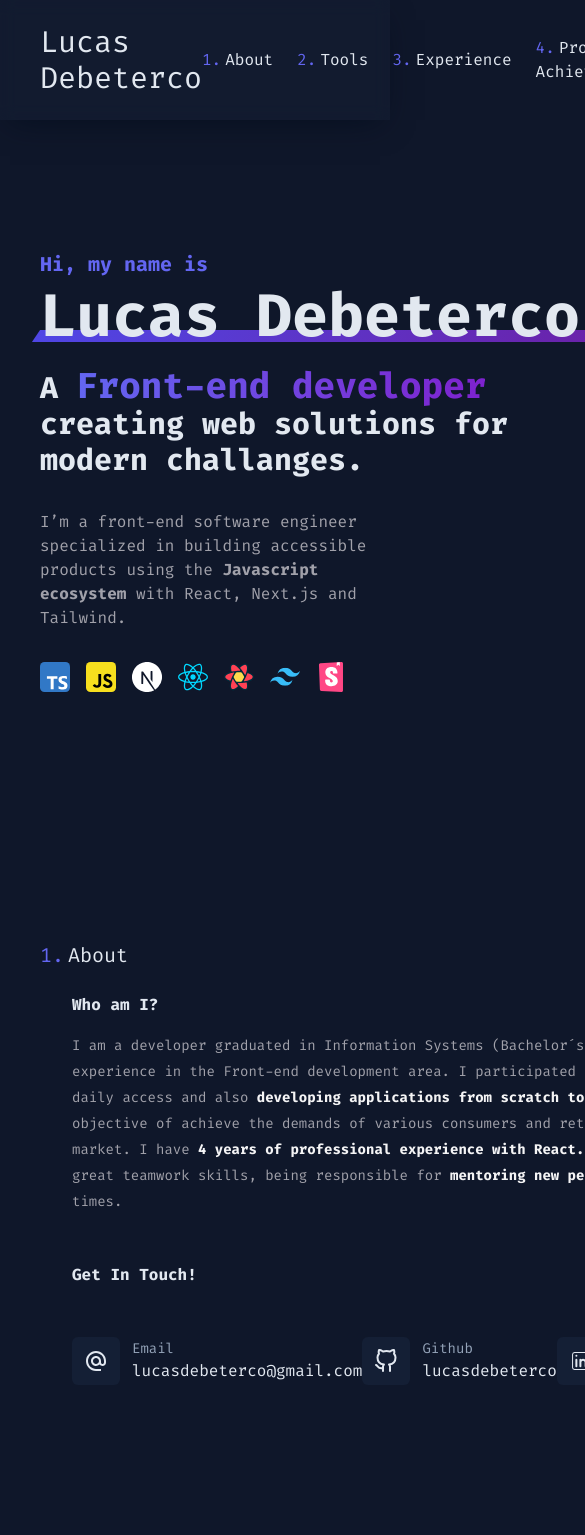
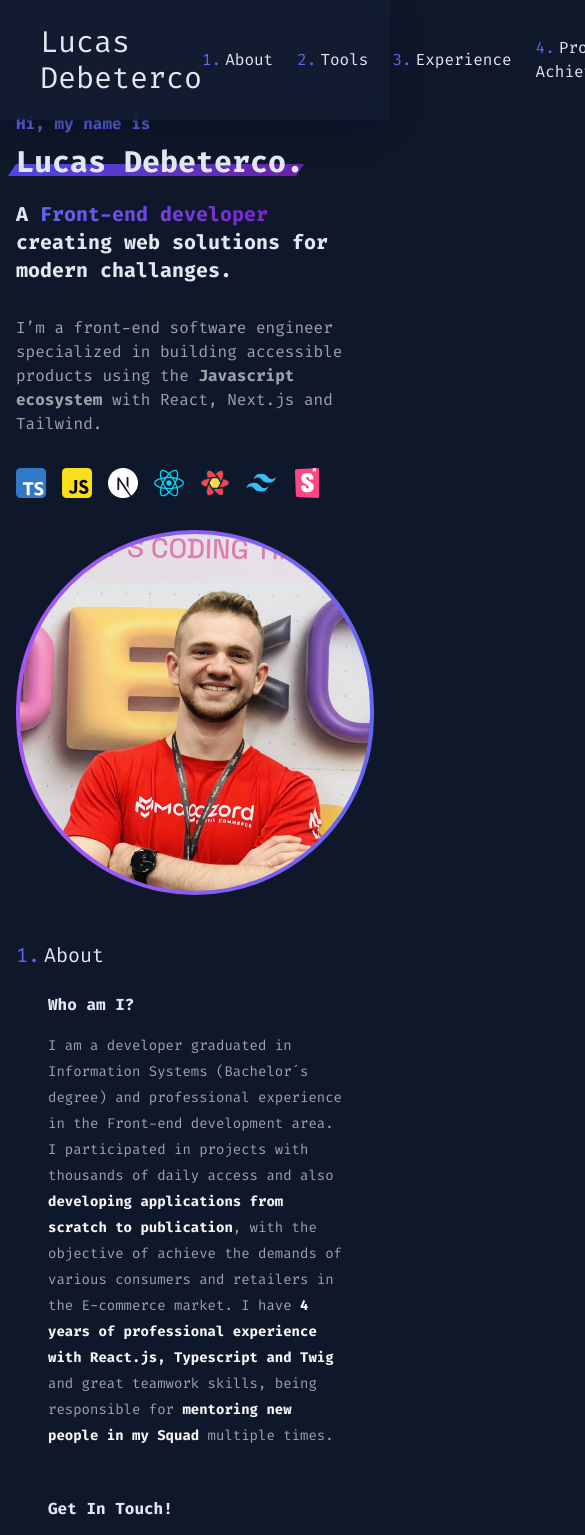
Before and after one commit to lucasdebeterco/lucasdebeterco-dev, a Next.js app: page / in a window 390 px wide. Shown: the top 1535 px of the page, 585 px wide, since content can reach past the window. Built offline with nearby package versions, Linux system fonts and the light colour scheme.

Commit message:
mobile styling

```diff
--- a/src/app/components/about.tsx
+++ b/src/app/components/about.tsx
@@ -22,7 +22,7 @@ export function About() {
                     </div>
                     <div className="flex flex-col gap-4">
                         <h3 className="font-bold">Get In Touch!</h3>
-                        <div className="flex justify-between">
+                        <div className="flex flex-col justify-between sm:flex-row">
                             <Link href="mailto:lucasdebeterco@gmail.com"
                                 className="flex items-center gap-3 [&:hover>.image]:bg-indigo-600 [&:hover_.text]:text-indigo-500">
                                 <div
--- a/src/app/components/presentation.tsx
+++ b/src/app/components/presentation.tsx
@@ -2,22 +2,22 @@ import Image from 'next/image'
 
 export function Presentation() {
     return (
-        <section id="presentation-section" className="flex h-[85vh] items-center justify-between gap-8">
+        <section id="presentation-section" className="flex h-[85vh] flex-col items-center justify-between gap-8 sm:flex-row">
             <div className="flex flex-col gap-8">
                 <div className="flex flex-col gap-2 font-bold">
-                    <span id="presentation-span" className="text-xl font-bold text-indigo-500">Hi, my name is</span>
+                    <span id="presentation-span" className="text-base font-bold text-indigo-500 sm:text-xl">Hi, my name is</span>
                     <h1 id="presentation-name"
-                        className="relative mb-3 w-max text-6xl before:absolute before:bottom-1 before:left-[-4px] before:z-[-1] before:h-3 before:w-full before:-skew-x-[34deg] before:bg-gradient-to-r before:from-indigo-600 before:to-purple-800">
+                        className="relative mb-3 w-max text-3xl before:absolute before:bottom-1 before:left-[-4px] before:z-[-1] before:h-3 before:w-full before:-skew-x-[34deg] before:bg-gradient-to-r before:from-indigo-600 before:to-purple-800 sm:text-6xl">
                         Lucas Debeterco.
                     </h1>
-                    <h2 className="text-3xl" id="presentation-title">
-                        A <strong className="bg-gradient-to-r from-indigo-500 to-purple-700 bg-clip-text text-4xl font-extrabold text-transparent">
+                    <h2 className="text-xl sm:text-3xl" id="presentation-title">
+                        A <strong className="bg-gradient-to-r from-indigo-500 to-purple-700 bg-clip-text text-xl font-extrabold text-transparent sm:text-4xl">
                             Front-end developer
                         </strong> creating web solutions for modern challanges.
                     </h2>
                 </div>
 
-                <span id="presentation-subtitle" className="max-w-[60%] text-zinc-400">
+                <span id="presentation-subtitle" className="text-zinc-400 sm:max-w-[60%]">
                     I’m a front-end software engineer specialized in building accessible products using the <span className="font-bold">Javascript ecosystem</span> with React, Next.js and Tailwind.
                 </span>
 
@@ -109,7 +109,7 @@ export function Presentation() {
                     width={490}
                     height={490}
                     quality={100}
-                    className="max-w-[490px] rounded-full"
+                    className="rounded-full sm:max-w-[490px]"
                     draggable={false}
                 />
             </div>
--- a/src/app/components/projects/personal-projects.tsx
+++ b/src/app/components/projects/personal-projects.tsx
@@ -11,7 +11,7 @@ export function PersonalProjects() {
                 Personal Projects
             </h2>
 
-            <div className="grid grid-cols-3 gap-4">
+            <div className="grid gap-4 sm:grid-cols-3">
                 {personalProjects.map((item, index) => (
                     <ProjectItem id={index} item={item} />
                 ))}
--- a/src/app/components/projects/profession-achievements.tsx
+++ b/src/app/components/projects/profession-achievements.tsx
@@ -14,7 +14,7 @@ export function ProfessionalAchievements() {
                     Professional Achievements
             </h2>
 
-            <div className="grid grid-cols-3 gap-4">
+            <div className="grid gap-4 sm:grid-cols-3">
                 {professionalAchievements.map((item, index) => (
                     <ProjectItem id={index} item={item} />
                 ))}
--- a/src/app/components/tools.tsx
+++ b/src/app/components/tools.tsx
@@ -15,7 +15,7 @@ export function Tools() {
                 Tools
             </h2>
 
-            <ul className="[&>li]: grid grid-cols-4 gap-3 text-sm [&>li>span]:text-indigo-200 [&>li]:flex [&>li]:items-center [&>li]:gap-3 [&>li]:whitespace-nowrap [&>li]:rounded-md [&>li]:bg-background-light [&>li]:p-3">
+            <ul className="[&>li]: grid gap-3 text-sm sm:grid-cols-4 [&>li>span]:text-indigo-200 [&>li]:flex [&>li]:items-center [&>li]:gap-3 [&>li]:whitespace-nowrap [&>li]:rounded-md [&>li]:bg-background-light [&>li]:p-3">
                 <li>
                     <div className="rounded-md bg-indigo-600 p-2">
                         <FaReact size={26}/>
--- a/src/app/page.tsx
+++ b/src/app/page.tsx
@@ -34,7 +34,7 @@ export default function Home() {
         <>
             <Header />
 
-            <div className="mx-auto flex max-w-[1360px] flex-col gap-28 px-10 pt-28">
+            <div className="mx-auto flex max-w-[1360px] flex-col gap-28 px-4 pt-28 sm:px-10">
                 <Presentation />
                 <About />
                 <Tools />
```
